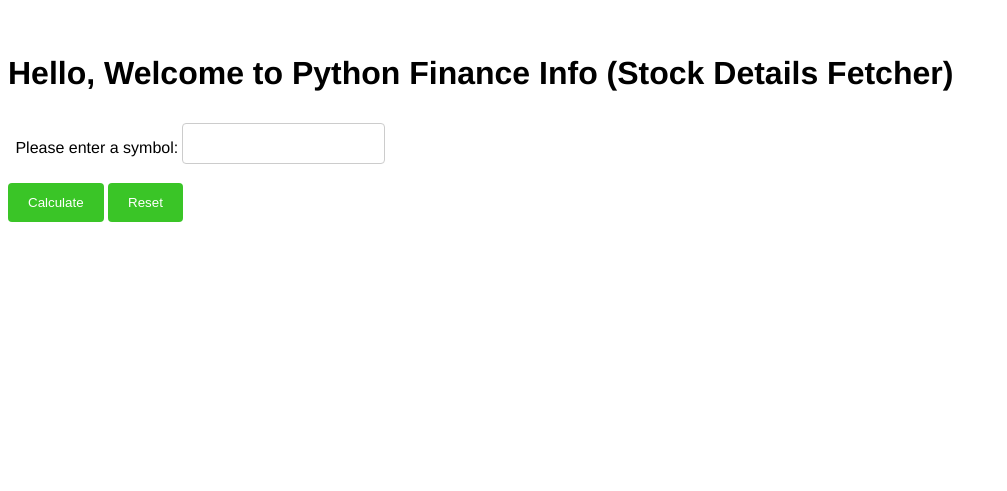
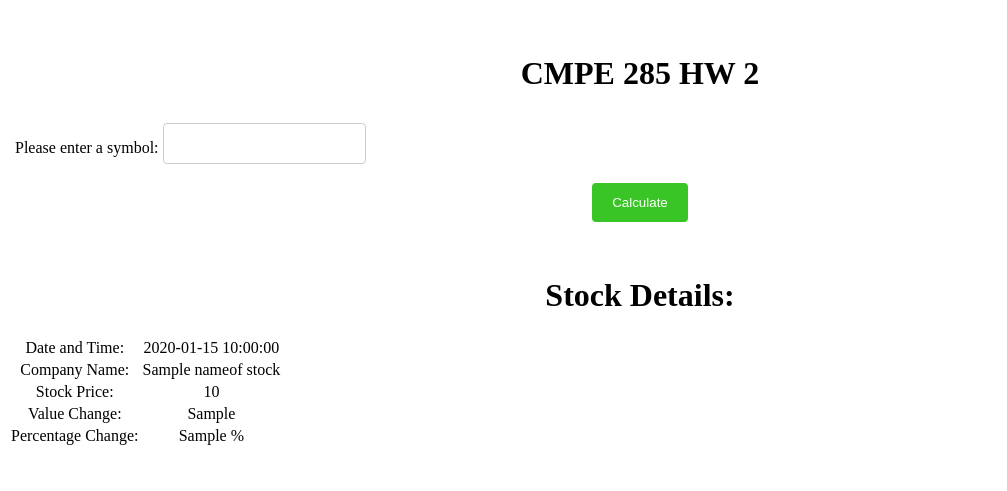
Before and after one commit to Rushabh2711/CMPE285-HW2, a Flask app: template templates/index.html in a window 1280 px wide. Shown: the top 491 px of the page, without its empty margins (0-1007 px from the left). Run offline with Flask 2, Linux system fonts and the light colour scheme; the template is opened without the code that fills it: most values are stand-ins (such as "Sample title", 1, 10 or a date in 2020).

Commit message:
UI chnages

```diff
--- a/app.py
+++ b/app.py
@@ -30,7 +30,7 @@ def index():
             valueChange = result_data[0]["change"]
             perChange = result_data[0]["changesPercentage"]
             ResData = {'dateTimeNow': dateTimeNow, 'NameofStock': NameofStock, 'price': price, 'valueChange' : valueChange, 'perChange': perChange }
-            return render_template('output.html', **ResData)
+            return render_template('index.html', **ResData)
 
 if __name__ == '__main__':
     app.run(debug=True, host='0.0.0.0')
--- a/templates/index.html
+++ b/templates/index.html
@@ -4,10 +4,12 @@
     <title>Homework 2</title>
     <style>
       body {
-        font-family: Helvetica;
+        vertical-align: middle;
+        text-align: center;
       }
       * {
         box-sizing: border-box;
+        text-align: center
       }
 
       input[type="text"],
@@ -20,6 +22,7 @@
         box-sizing: border-box;
         margin-top: 6px;
         margin-bottom: 16px;
+        text-align: center;
         resize: vertical;
       }
 
@@ -47,7 +50,7 @@
   </head>
   <body>
     <p>&nbsp;</p>
-    <h1>Hello, Welcome to Python Finance Info (Stock Details Fetcher)</h1>
+    <h1>CMPE 285 HW 2</h1>
     <h4>{{msg}}</h4>
 
     <form action="/" method="POST">
@@ -60,8 +63,38 @@
         </tbody>
       </table>
 
-      <input type="submit" value="Calculate" /> <input type="reset" />
+      <input type="submit" value="Calculate" />
     </form>
     <p>&nbsp;</p>
+    <h1>Stock Details:</h1>
+    <table>
+      <tbody>
+        <tr>
+          <td>Date and Time:</td>
+          <td>{{dateTimeNow}}</td>
+        </tr>
+
+        <tr>
+          <td>Company Name:</td>
+          <td>{{NameofStock}}</td>
+        </tr>
+
+        <tr>
+          <td>Stock Price:</td>
+          <td>{{price}}</td>
+        </tr>
+
+        <tr>
+          <td>Value Change:</td>
+          <td>{{valueChange}}</td>
+        </tr>
+
+        <tr>
+          <td>Percentage Change:</td>
+          <td>{{perChange}} %</td>
+        </tr>
+      </tbody>
+    </table>
+    <br /><br />
   </body>
 </html>
```
Also changed, not shown: templates/output.html (deleted, +0 -38 lines).
